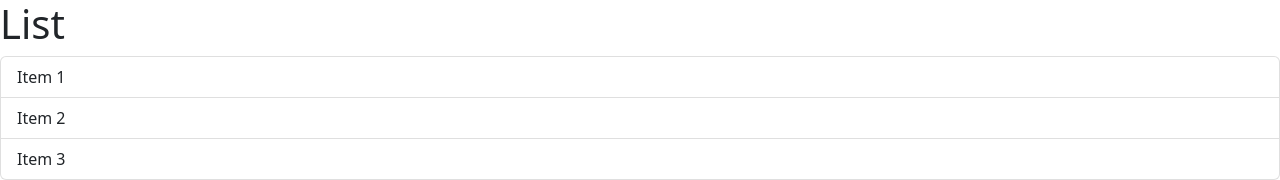
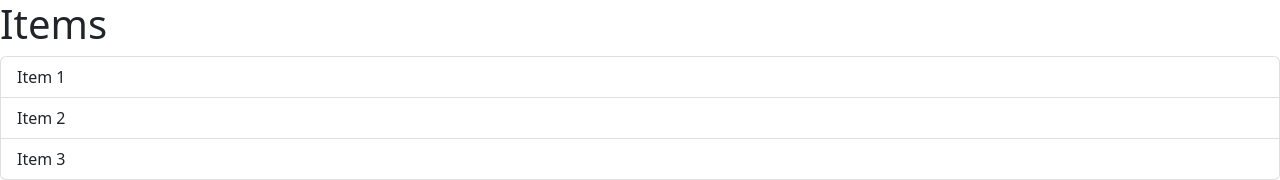
Before and after one commit to tlightk/ult-react-18, a React (Vite) app: page / in a window 1280 px wide. Shown: the top 180 px of the page. Built offline with nearby package versions, Linux system fonts and the light colour scheme.

Commit message:
created prop interface for listGroup component

```diff
--- a/src/App.tsx
+++ b/src/App.tsx
@@ -1,15 +1,15 @@
-import { useState } from 'react'
-import ListGroup from './components/ListGroup'
-import './App.css'
+import { useState } from "react";
+import ListGroup from "./components/ListGroup";
+import "./App.css";
 
 function App() {
-  const [count, setCount] = useState(0)
+  let items = ["Item 1", "Item 2", "Item 3"];
 
   return (
     <div className="App">
-      <ListGroup />
+      <ListGroup items={items} heading={"Items"} />
     </div>
-  )
+  );
 }
 
-export default App
+export default App;
--- a/src/components/ListGroup.tsx
+++ b/src/components/ListGroup.tsx
@@ -1,12 +1,15 @@
 import { useState } from "react";
+interface Props {
+  items: string[];
+  heading: string;
+}
 
-export default function ListGroup() {
-  let items = ["Item 1", "Item 2", "Item 3"];
+export default function ListGroup({ items, heading }: Props) {
   const [selectedIndex, setSelectedIndex] = useState(-1);
 
   return (
     <>
-      <h1>List</h1>
+      <h1>{heading}</h1>
       <ul className="list-group">
         {items.map((item, index) => (
           <li
```
